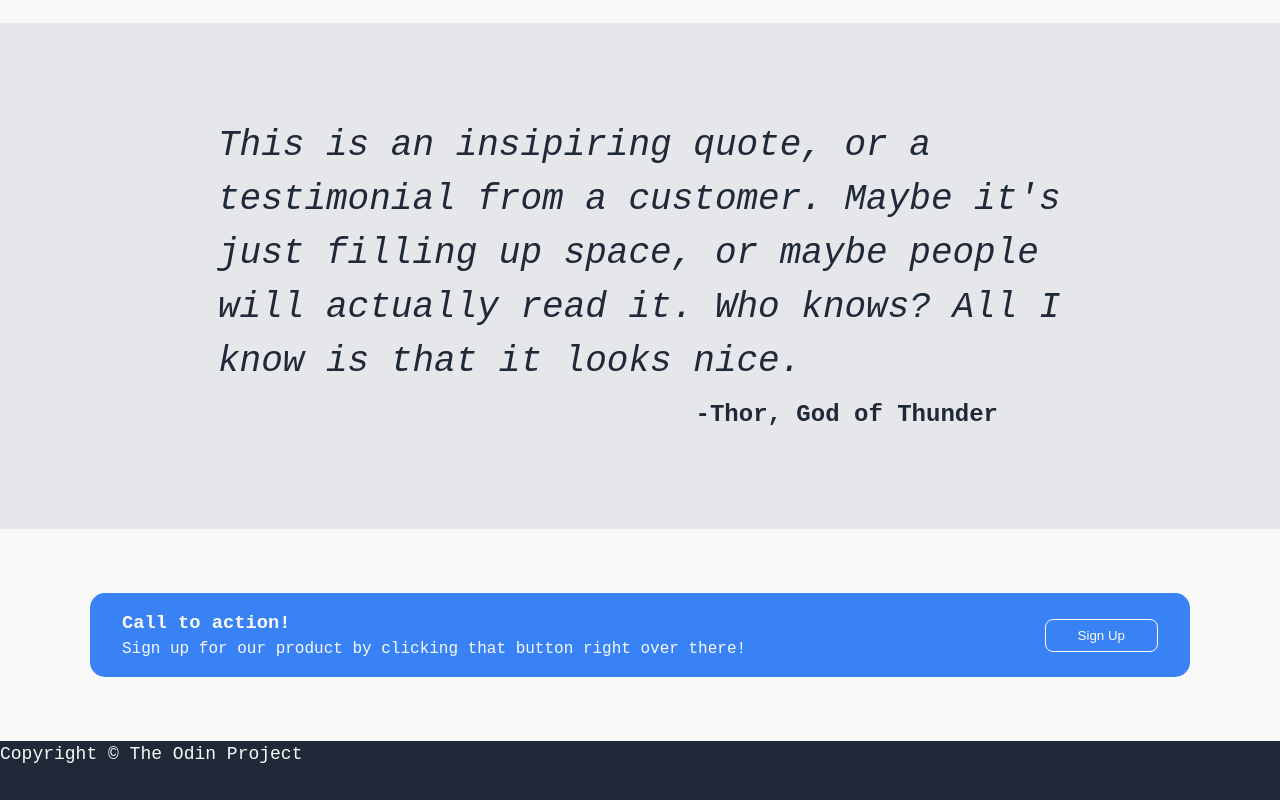
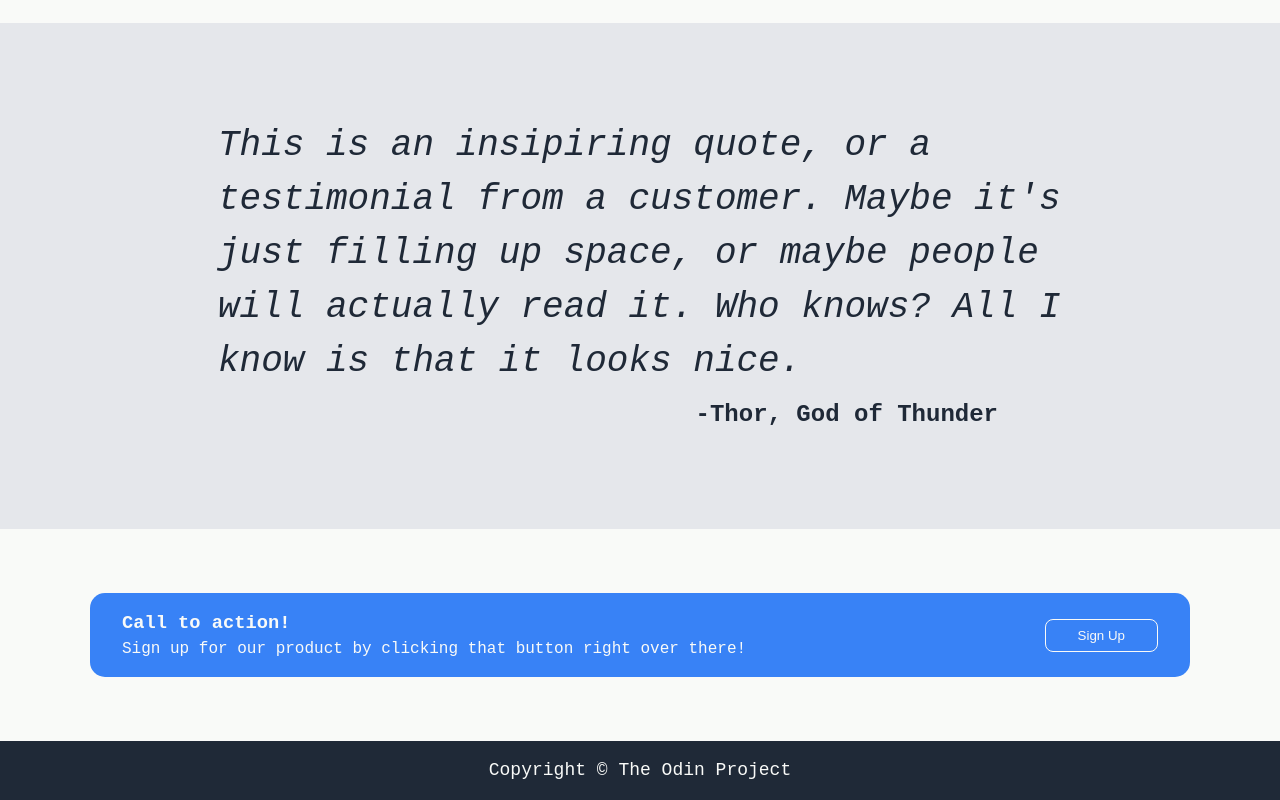
Before and after one commit to euphoriccheckers/landing-page, a plain HTML site: page index.html in a window 1280 px wide. Shown: the part 1028-1828 px from the top of the page. Before the commit the page ends 1796 px from the top, so only its background shows below. Drawn offline with Linux system fonts and the light colour scheme.

Commit message:
Complete footer

```diff
--- a/styles.css
+++ b/styles.css
@@ -181,3 +181,10 @@ button {
 .callToAction button {
     border: 1px solid #F9FAF8;
 }
+
+/*footer*/
+
+.footer {
+    padding: 16px 32px;
+    text-align: center;
+}
```
